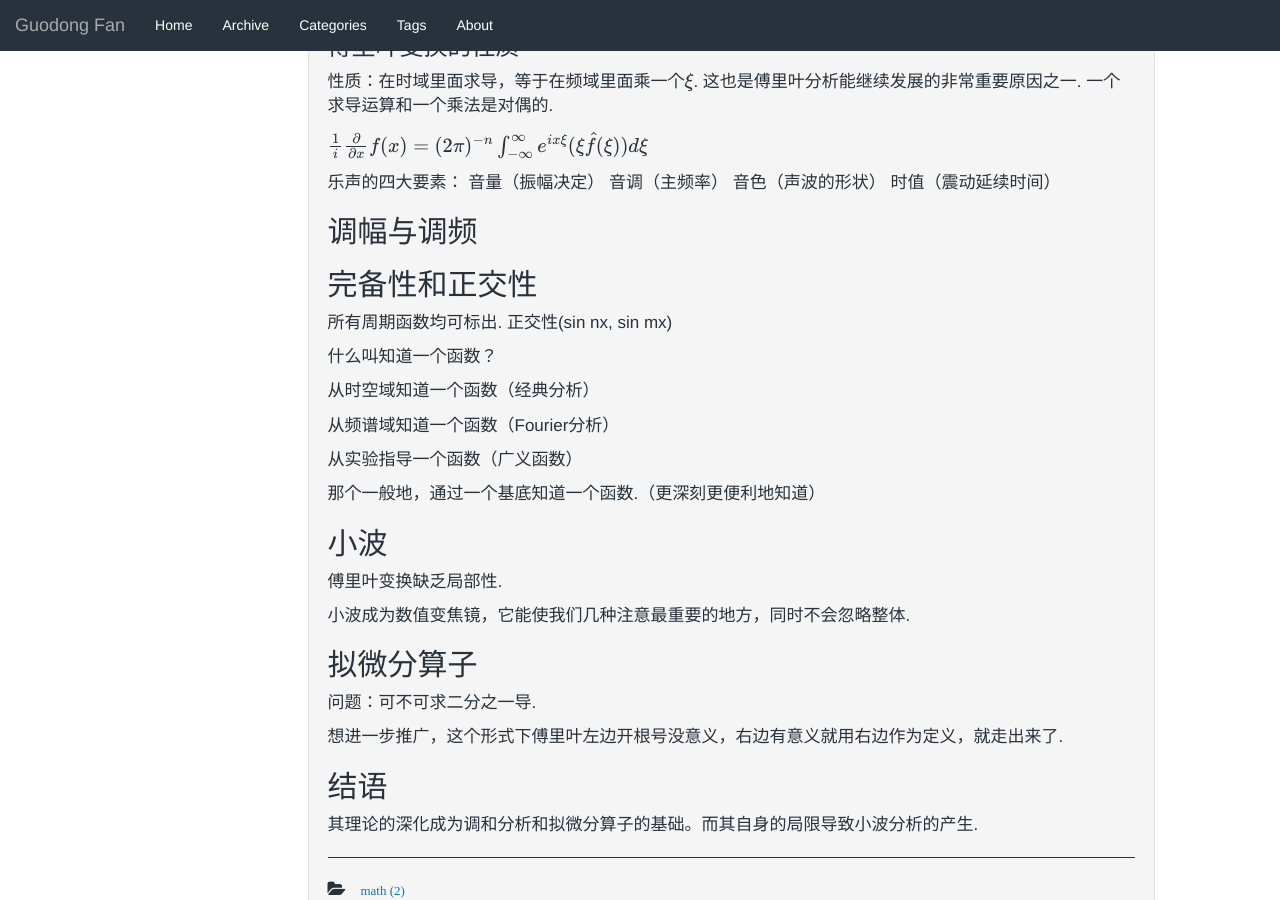
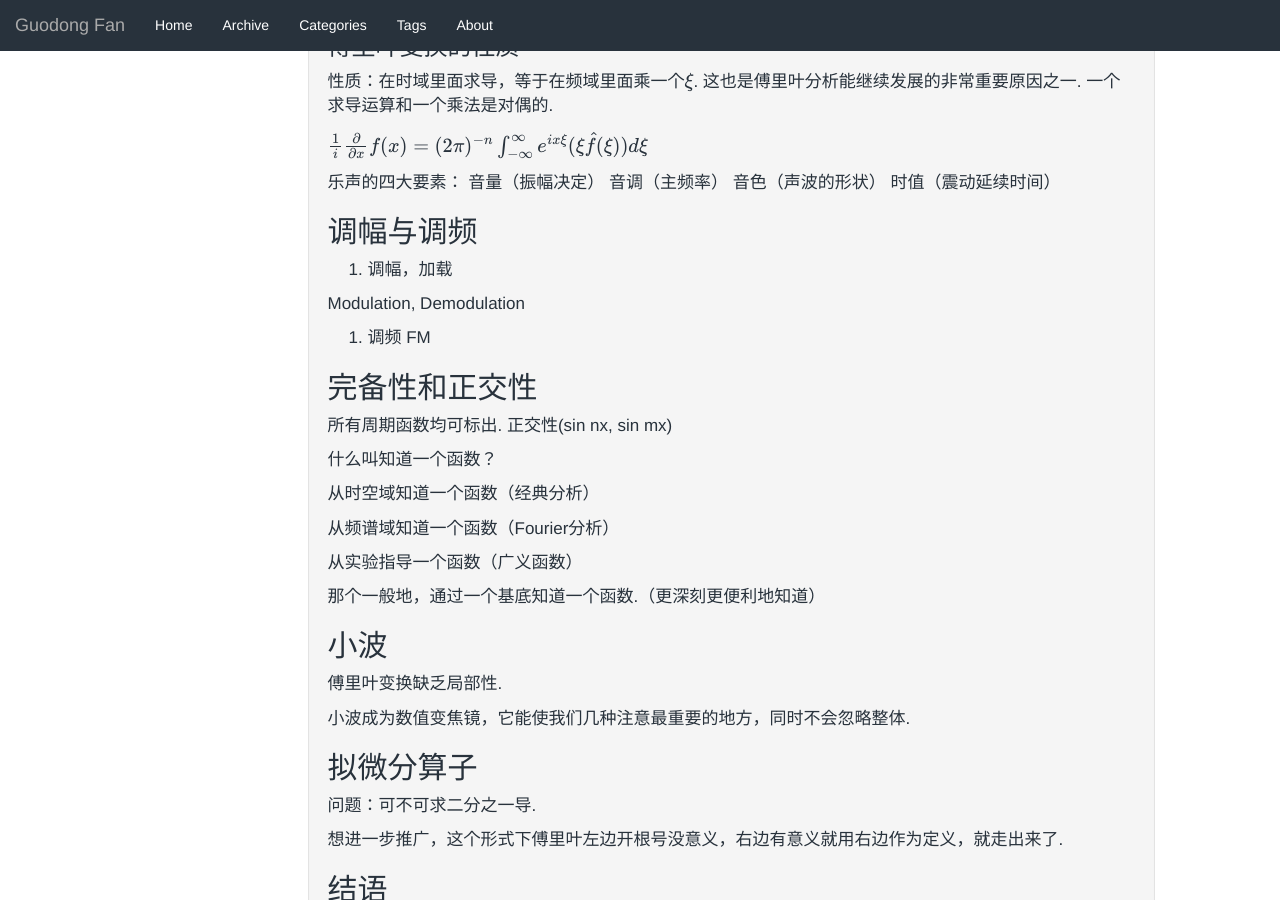
Before and after one commit to GuodongFan/GuodongFan.github.io, a Jekyll site: the page built from _posts/2019-07-29-Fourier.md, in a window 1280 px wide and 900 px high, scrolled down 966 px. Built offline with Jekyll 4.4.1, drawn with Linux system fonts in a browser that asks for light colours; our own code applies the rules of GitHub Pages for plain Markdown files; formulas are drawn with MathJax 3.

Commit message:
Update 2019-07-29-Fourier.md

```diff
--- a/_posts/2019-07-29-Fourier.md
+++ b/_posts/2019-07-29-Fourier.md
@@ -58,6 +58,12 @@ e^{ix\xi}(\xi \hat{f}(\xi))d\xi$
 
 
 ## 调幅与调频
+1. 调幅，加载
+
+Modulation, Demodulation
+
+2. 调频 FM
+
 
 ## 完备性和正交性
 
```
